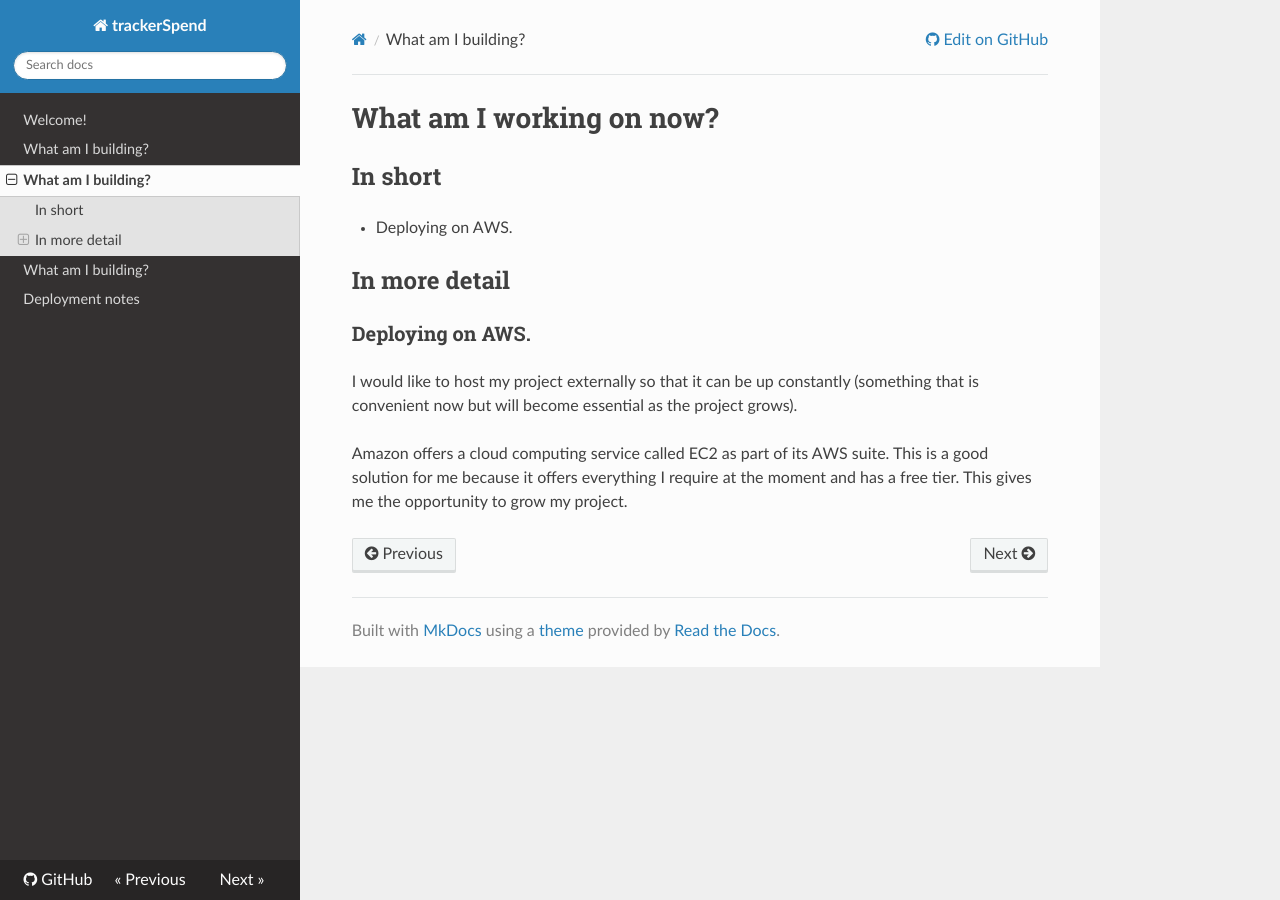
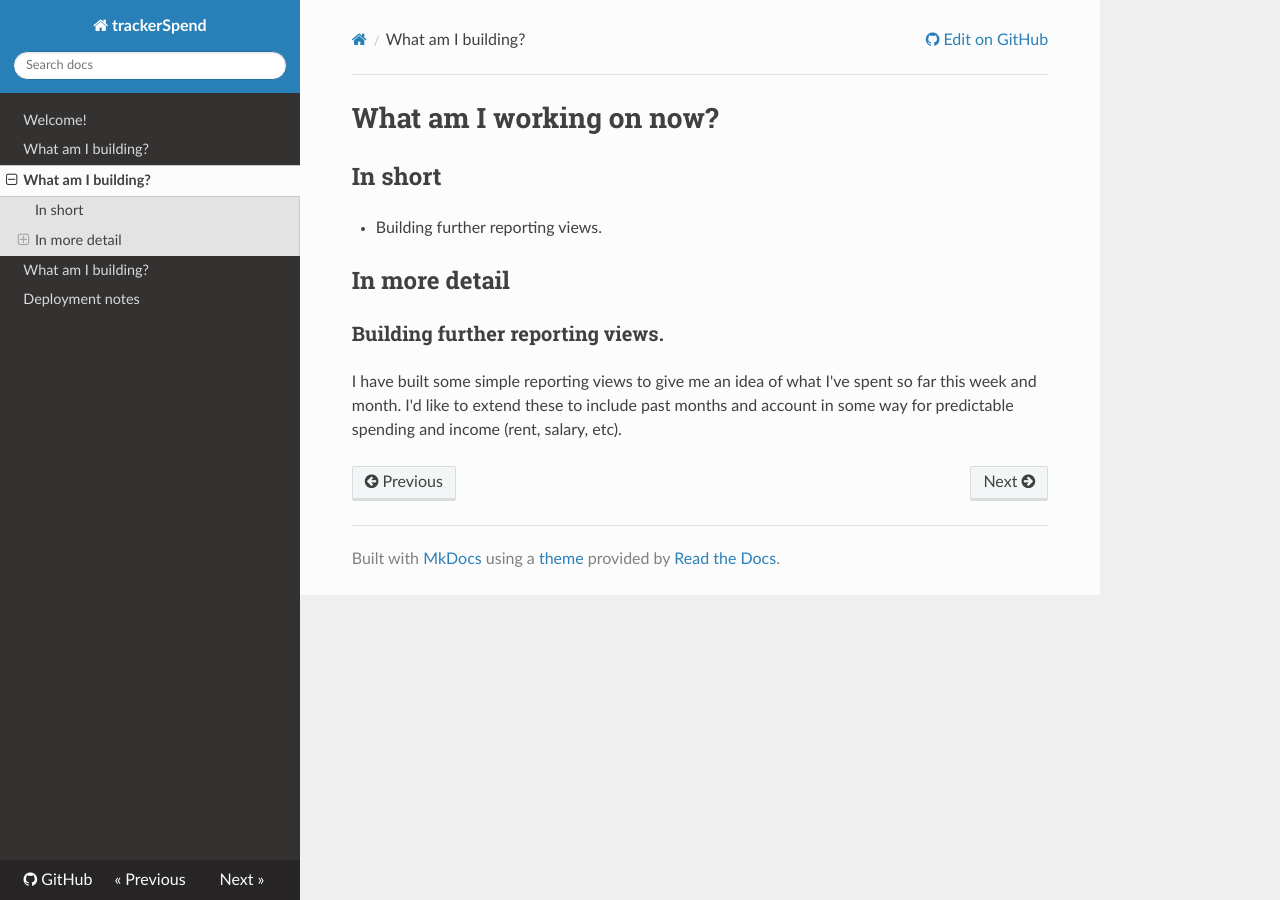
Before and after one commit to jdgillespie91/deprecated-trackerSpend, an MkDocs documentation site: the page built from docs/what/present.md, in a window 1280 px wide. Built offline with MkDocs 1.6.1, drawn with Linux system fonts in a browser that asks for light colours; nearby versions of some CDN libraries; old or Windows-style settings are respelled for this version of MkDocs.

Commit message:
Update documentation

```diff
--- a/docs/what/present.md
+++ b/docs/what/present.md
@@ -2,12 +2,10 @@
 
 ## In short
 
-* Deploying on AWS.
+* Building further reporting views.
 
 ## In more detail
 
-### Deploying on AWS.
+### Building further reporting views.
 
-I would like to host my project externally so that it can be up constantly (something that is convenient now but will become essential as the project grows).
-
-Amazon offers a cloud computing service called EC2 as part of its AWS suite. This is a good solution for me because it offers everything I require at the moment and has a free tier. This gives me the opportunity to grow my project.
+I have built some simple reporting views to give me an idea of what I've spent so far this week and month. I'd like to extend these to include past months and account in some way for predictable spending and income (rent, salary, etc).
```
Also changed, not shown: docs/what/past.md (+2 -0 lines).
